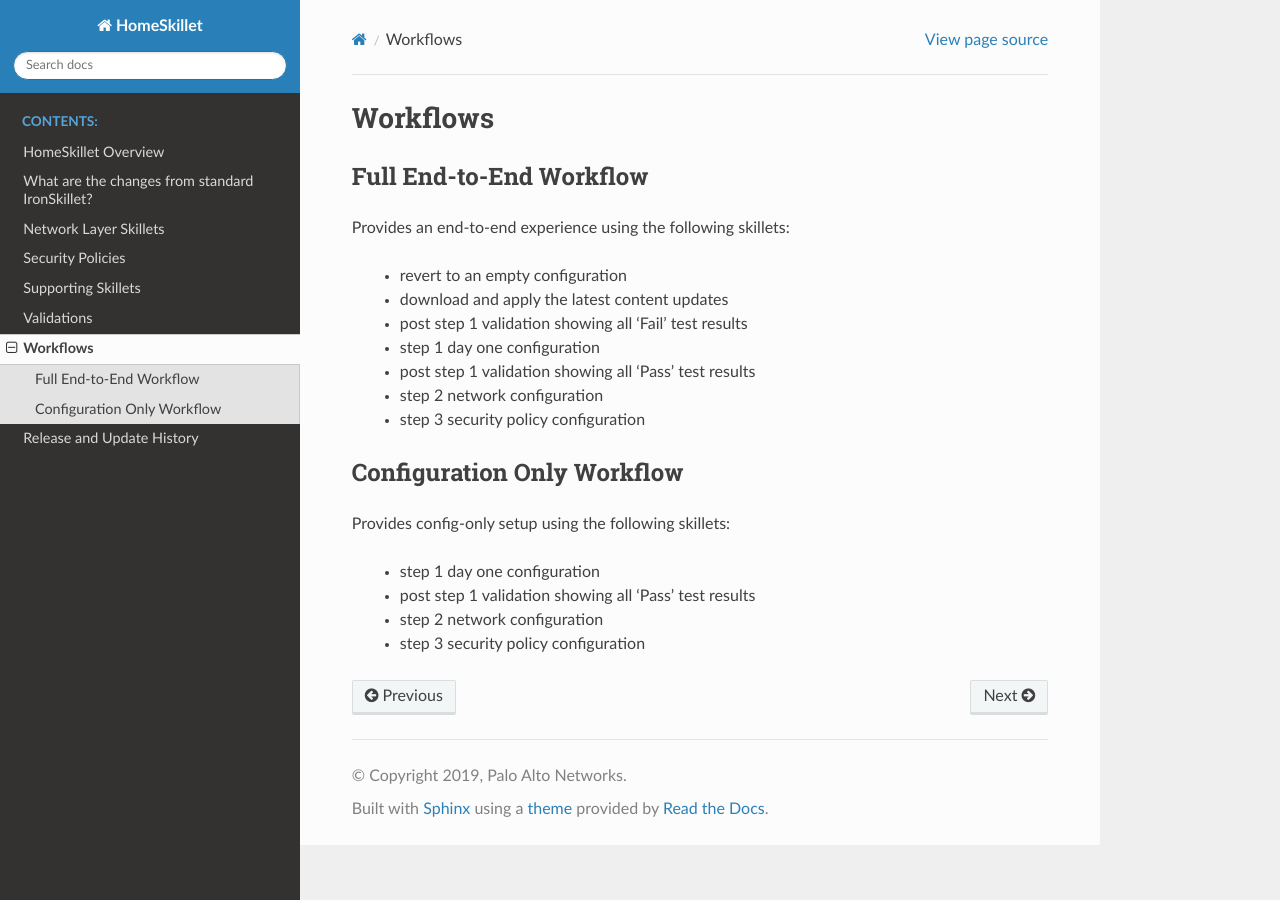
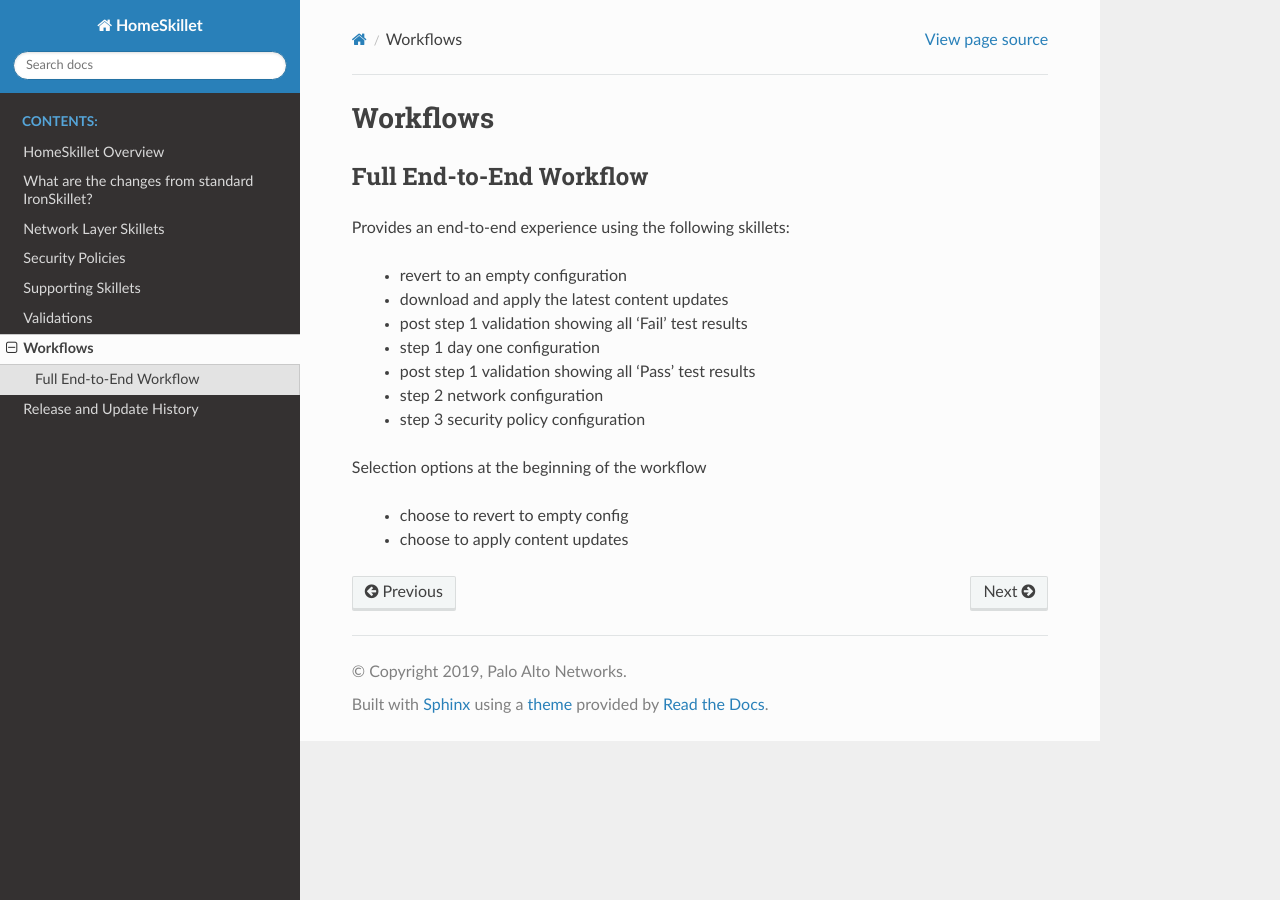
Before and after one commit to PaloAltoNetworks/HomeSkillet, a Sphinx documentation site: the page built from docs/workflows.rst, in a window 1280 px wide. Built offline with Sphinx 7.4.7 and the Read the Docs theme 2.0.0, drawn with Linux system fonts in a browser that asks for light colours.

Commit message:
update docs without config workflow

```diff
--- a/docs/workflows.rst
+++ b/docs/workflows.rst
@@ -15,13 +15,7 @@ Provides an end-to-end experience using the following skillets:
     + step 2 network configuration
     + step 3 security policy configuration
 
+Selection options at the beginning of the workflow
 
-Configuration Only Workflow
----------------------------
-
-Provides config-only setup using the following skillets:
-
-    + step 1 day one configuration
-    + post step 1 validation showing all 'Pass' test results
-    + step 2 network configuration
-    + step 3 security policy configuration
+    + choose to revert to empty config
+    + choose to apply content updates
```
Also changed, not shown: 1 other file.
